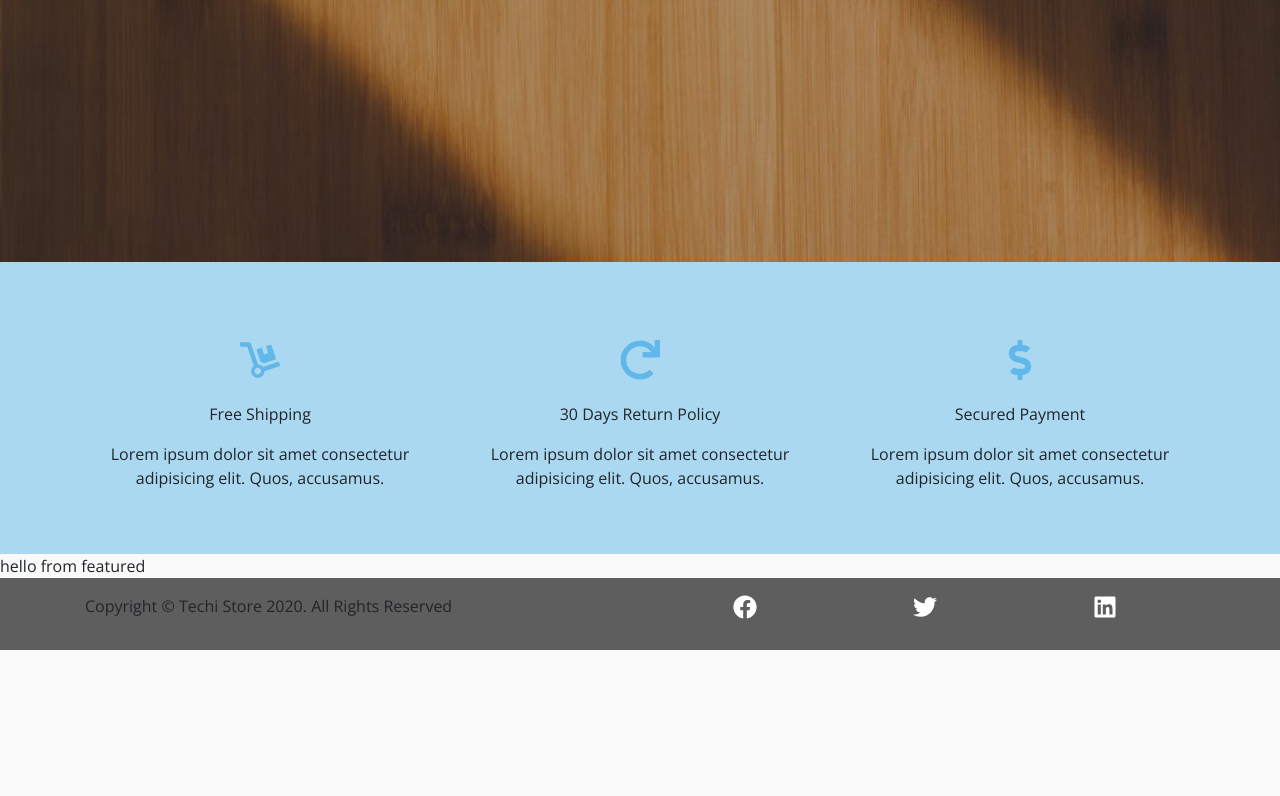
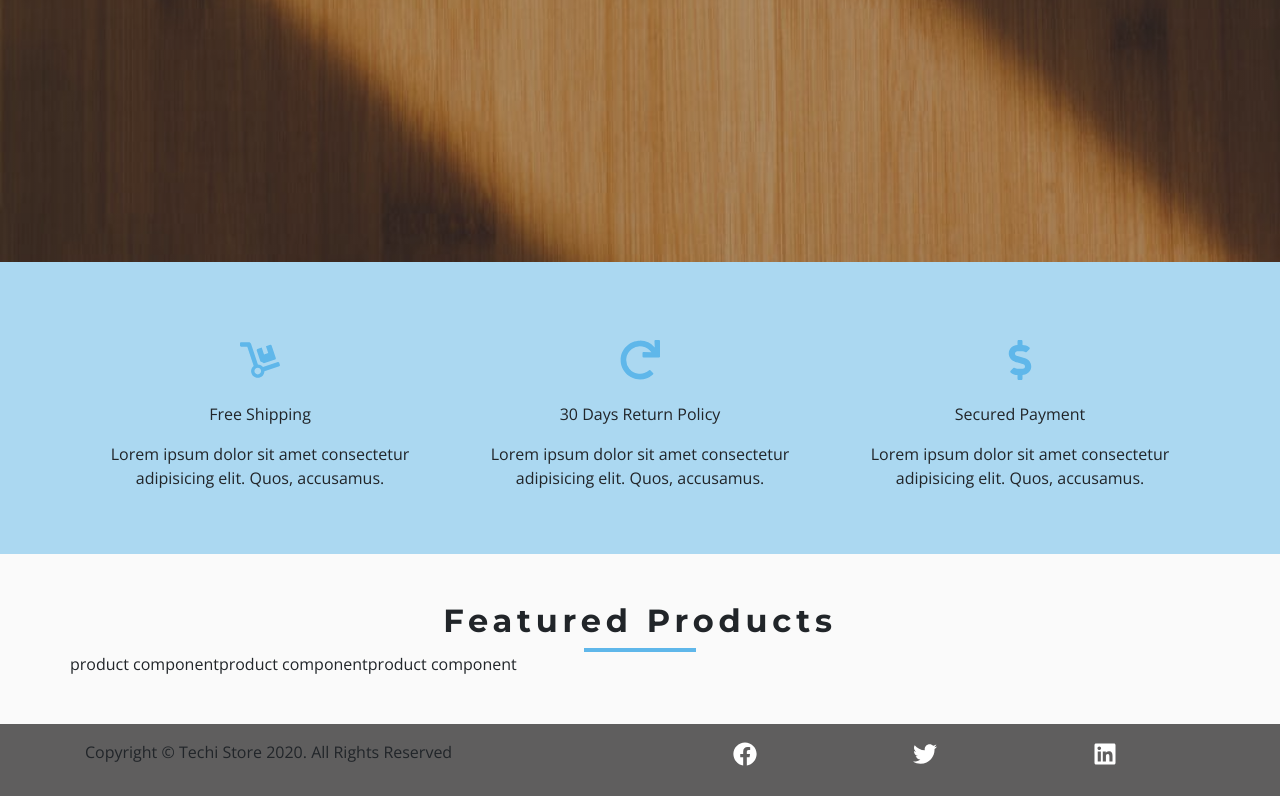
Before and after one commit to jn-html/Techi-store, a React (Create React App) app: page / in a window 1280 px wide. Shown: the part 599-1395 px from the top of the page. Before the commit the page ends 1249 px from the top, so only its background shows below. Built offline with nearby package versions, Linux system fonts and the light colour scheme.

Commit message:
Featured Products Section

```diff
--- a/src/components/HomePage/Featured.js
+++ b/src/components/HomePage/Featured.js
@@ -1,9 +1,28 @@
-import React from 'react'
+import React from 'react';
+import Product from '../Product';
+import { Link } from 'react-router-dom';
+import Title from '../Title';
+import { ProductConsumer } from '../../context';
 
 export default function Featured() {
    return (
-      <div>
-         hello from featured
-      </div>
-   )
+      <section className="py-5">
+         <div className="container">
+            {/* Ttile */}
+            <Title title="featured products" center="true" />
+            {/* products */}
+            <div className="row">
+               <ProductConsumer>
+                  {value => {
+                     const { featuredProducts } = value;
+
+                     return featuredProducts.map(product => (
+                        <Product key={product.id} product={product} />
+                     ));
+                  }}
+               </ProductConsumer>
+            </div>
+         </div>
+      </section>
+   );
 }
--- /dev/null
+++ b/src/components/Product.js
@@ -0,0 +1,9 @@
+import React from 'react'
+
+export default function Product() {
+   return (
+      <div>
+         product component
+      </div>
+   )
+}
```
